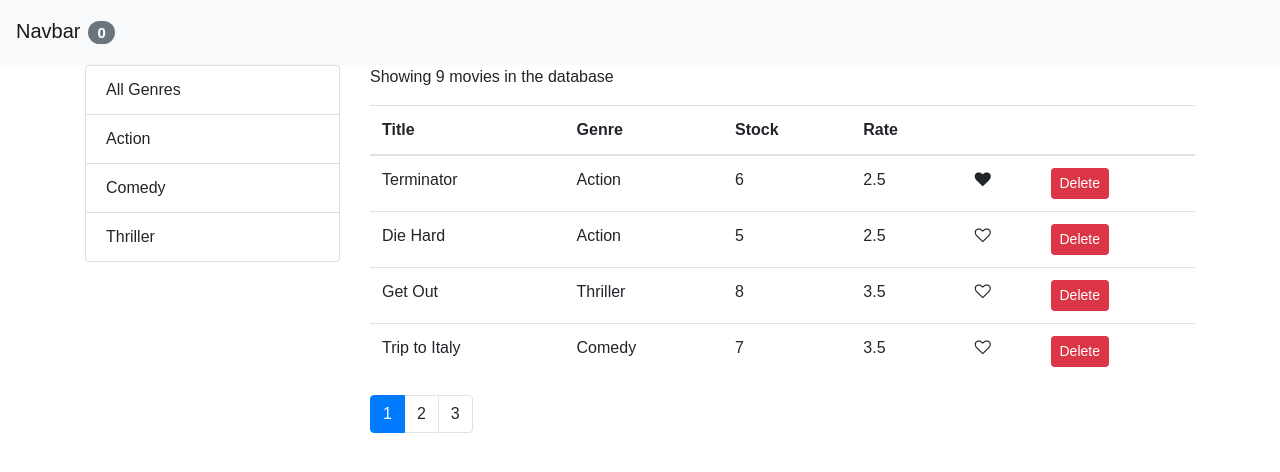
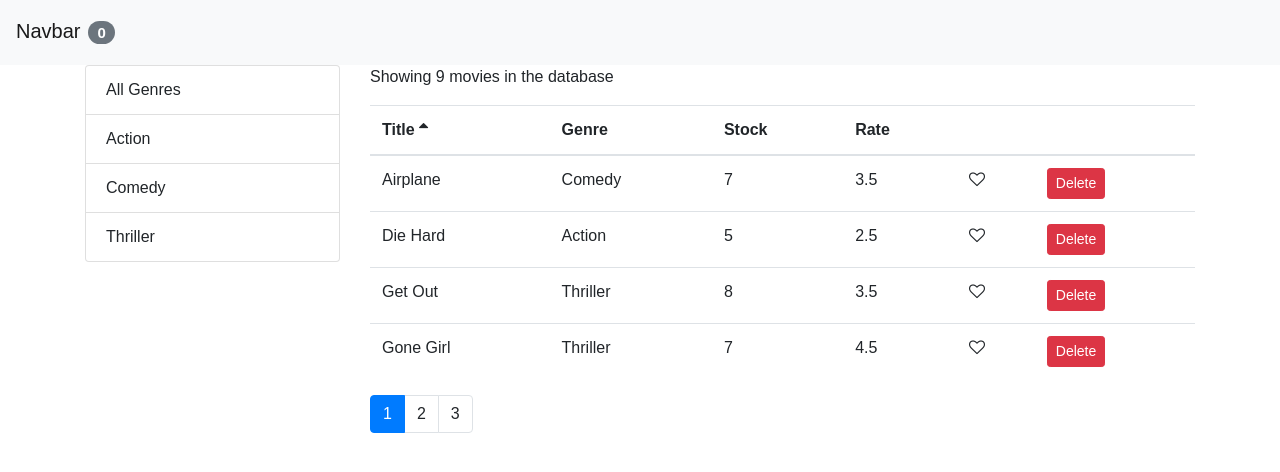
Before and after one commit to sahilpatel18/MovieApp, a React (Create React App) app: page / in a window 1280 px wide. Shown: the top 472 px of the page. Built offline with nearby package versions, Linux system fonts and the light colour scheme.

Commit message:
Complete pagination

```diff
--- a/src/components/App.js
+++ b/src/components/App.js
@@ -1,7 +1,5 @@
 import React, { Component } from "react";
 import NavBar from "./NavBar";
-import Counters from "./Counters";
-import Like from "./common/Like";
 import Movies from "./Movies";
 
 class App extends Component {
--- a/src/components/Movies.js
+++ b/src/components/Movies.js
@@ -5,6 +5,7 @@
 import { getGenres } from "../services/fakeGenreService";
 import ListGroup from "./common/ListGroup";
 import MoviesTable from "./MoviesTable";
+import _ from "lodash";
 
 export default class Movies extends Component {
   state = {
@@ -12,10 +13,11 @@
     currentPage: 1,
     pageSize: 4,
     genres: [],
+    sortColumn: { path: "title", order: "asc" },
   };
 
   componentDidMount() {
-    const genres = [{ name: "All Genres" }, ...getGenres()];
+    const genres = [{ _id: "", name: "All Genres" }, ...getGenres()];
     this.setState({ movies: getMovies(), genres });
   }
 
@@ -40,23 +42,38 @@
     this.setState({ selectedGenre: genre, currentPage: 1 });
   };
 
-  render() {
-    const { length: count } = this.state.movies;
+  handleSort = (sortColumn) => {
+    this.setState({ sortColumn });
+  };
+
+  getPagedData = () => {
     const {
       pageSize,
       currentPage,
       selectedGenre,
       movies: allMovies,
+      sortColumn,
     } = this.state;
-
-    if (count === 0) return <p>There are no movies in the database</p>;
 
     const filtered =
       selectedGenre && selectedGenre._id
         ? allMovies.filter((m) => m.genre._id === selectedGenre._id)
         : allMovies;
 
-    const movies = paginate(filtered, currentPage, pageSize);
+    const sorted = _.orderBy(filtered, [sortColumn.path], [sortColumn.order]);
+
+    const movies = paginate(sorted, currentPage, pageSize);
+
+    return { totalCount: filtered.length, data: movies };
+  };
+
+  render() {
+    const { length: count } = this.state.movies;
+    const { pageSize, currentPage, sortColumn } = this.state;
+
+    if (count === 0) return <p>There are no movies in the database</p>;
+
+    const { totalCount, data: movies } = this.getPagedData();
 
     return (
       <div className='row'>
@@ -68,15 +85,17 @@
           />
         </div>
         <div className='col'>
-          <p>Showing {filtered.length} movies in the database</p>
+          <p>Showing {totalCount} movies in the database</p>
           <MoviesTable
             movies={movies}
+            sortColumn={sortColumn}
             onLike={this.handleLike}
             onDelete={this.handleDelete}
+            onSort={this.handleSort}
           />
 
           <Pagination
-            itemsCount={filtered.length}
+            itemsCount={totalCount}
             pageSize={pageSize}
             currentPage={currentPage}
             onPageChange={this.handlePageChange}
--- a/src/components/MoviesTable.js
+++ b/src/components/MoviesTable.js
@@ -1,46 +1,44 @@
-import React from 'react'
+import React, { Component } from "react";
 import Like from "./common/Like";
 
- const MoviesTable = (props) => {
-     const {movies, onDelete, onLike} = props
+import Table from "./common/Table";
+
+class MoviesTable extends Component {
+  columns = [
+    { path: "title", label: "Title" },
+    { path: "genre.name", label: "Genre" },
+    { path: "numberInStock", label: "Stock" },
+    { path: "dailyRentalRate", label: "Rate" },
+    {
+      key: "like",
+      content: (movie) => (
+        <Like liked={movie.liked} onClick={() => this.props.onLike(movie)} />
+      ),
+    },
+    {
+      key: "delete",
+      content: (movie) => (
+        <button
+          onClick={() => this.props.onDelete(movie)}
+          className='btn btn-danger btn-sm'
+        >
+          Delete
+        </button>
+      ),
+    },
+  ];
+
+  render() {
+    const { movies, onSort, sortColumn } = this.props;
     return (
-        <table className='table'>
-        <thead>
-          <tr>
-            <th>Title</th>
-            <th>Genre</th>
-            <th>Stock</th>
-            <th>Rate</th>
-            <th></th>
-            <th></th>
-          </tr>
-        </thead>
-        <tbody>
-          {movies.map((movie) => (
-            <tr key={movie._id}>
-              <td>{movie.title}</td>
-              <td>{movie.genre.name}</td>
-              <td>{movie.numberInStock}</td>
-              <td>{movie.dailyRentalRate}</td>
-              <td>
-                <Like
-                  liked={movie.liked}
-                  onClick={() => onLike(movie)}
-                />
-              </td>
-              <td>
-                <button
-                  onClick={() => onDelete(movie)}
-                  className='btn btn-danger btn-sm'
-                >
-                  Delete
-                </button>
-              </td>
-            </tr>
-          ))}
-        </tbody>
-      </table>
-    )
+      <Table
+        columns={this.columns}
+        data={movies}
+        sortColumn={sortColumn}
+        onSort={onSort}
+      />
+    );
+  }
 }
 
-export default MoviesTable
+export default MoviesTable;
--- a/src/components/common/ListGroup.js
+++ b/src/components/common/ListGroup.js
@@ -1,14 +1,12 @@
 import React from "react";
 
-const ListGroup = (props) => {
-  const {
-    items,
-    textProperty,
-    valueProperty,
-    selectedItem,
-    onItemSelect,
-  } = props;
-
+const ListGroup = ({
+  items,
+  textProperty,
+  valueProperty,
+  selectedItem,
+  onItemSelect,
+}) => {
   return (
     <ul className='list-group'>
       {items.map((item) => (
--- a/src/components/common/Pagination.js
+++ b/src/components/common/Pagination.js
@@ -2,10 +2,7 @@
 import _ from "lodash";
 import PropTypes from "prop-types";
 
-const Pagination = (props) => {
-  const { itemsCount, pageSize, currentPage, onPageChange } = props;
-  console.log(currentPage);
-
+const Pagination = ({ itemsCount, pageSize, currentPage, onPageChange }) => {
   const pagesCount = Math.ceil(itemsCount / pageSize);
   if (pagesCount === 1) return null;
   const pages = _.range(1, pagesCount + 1);
--- /dev/null
+++ b/src/components/common/Table.js
@@ -0,0 +1,14 @@
+import React from "react";
+import TableHeader from "./TableHeader";
+import TableBody from "./TableBody";
+
+const Table = ({ columns, sortColumn, onSort, data }) => {
+  return (
+    <table className='table'>
+      <TableHeader columns={columns} sortColumn={sortColumn} onSort={onSort} />
+      <TableBody columns={columns} data={data} />
+    </table>
+  );
+};
+
+export default Table;
--- /dev/null
+++ b/src/components/common/TableBody.js
@@ -0,0 +1,32 @@
+import React, { Component } from "react";
+import _ from "lodash";
+
+export default class TableBody extends Component {
+  renderCell = (item, column) => {
+    if (column.content) return column.content(item);
+
+    return _.get(item, column.path);
+  };
+
+  createKey = (item, column) => {
+    return item._id + (column.path || column.key);
+  };
+
+  render() {
+    const { data, columns } = this.props;
+
+    return (
+      <tbody>
+        {data.map((item) => (
+          <tr key={item._id}>
+            {columns.map((column) => (
+              <td key={this.createKey(item, column)}>
+                {this.renderCell(item, column)}
+              </td>
+            ))}
+          </tr>
+        ))}
+      </tbody>
+    );
+  }
+}
--- /dev/null
+++ b/src/components/common/TableHeader.js
@@ -0,0 +1,39 @@
+import React, { Component } from "react";
+
+export default class TableHeader extends Component {
+  raiseSort = (path) => {
+    const sortColumn = { ...this.props.sortColumn };
+    if (sortColumn.path === path)
+      sortColumn.order = sortColumn.order === "asc" ? "desc" : "asc";
+    else {
+      sortColumn.path = path;
+      sortColumn.order = "asc";
+    }
+    this.props.onSort(sortColumn);
+  };
+
+  renderSortIcon = (column) => {
+    const { sortColumn } = this.props;
+    if (column.path !== sortColumn.path) return null;
+    if (sortColumn.order === "asc") return <i className='fa fa-sort-asc'></i>;
+    return <i className='fa fa-sort-asc'></i>
+  };
+
+  render() {
+    return (
+      <thead>
+        <tr>
+          {this.props.columns.map((column) => (
+            <th
+            className='clickable'
+              key={column.path || column.key}
+              onClick={() => this.raiseSort(column.path)}
+            >
+              {column.label} {this.renderSortIcon(column)}
+            </th>
+          ))}
+        </tr>
+      </thead>
+    );
+  }
+}
--- a/src/index.css
+++ b/src/index.css
@@ -3,3 +3,7 @@
     padding:0;
     font-family: sans-serif;
 }
+
+.clickable{
+    cursor: pointer
+}
--- a/src/index.js
+++ b/src/index.js
@@ -2,6 +2,7 @@
 import ReactDOM from "react-dom";
 import "bootstrap/dist/css/bootstrap.css";
 import "font-awesome/css/font-awesome.css";
+import './index.css'
 import App from "./components/App";
 //import Counters from './components/Counters'
 //import Counter from './components/Counter'
```
